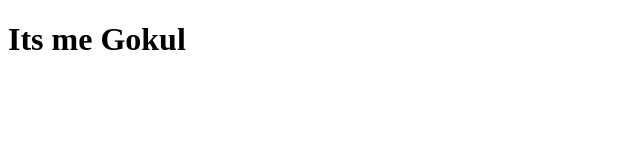
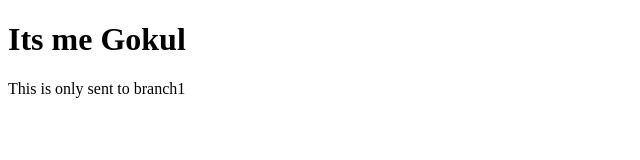
Before and after one commit to gokul7868/learn2, a plain HTML site: page index.html in a window 1280 px wide. Shown: the whole page, without its empty margins (0-640 px from the left). Drawn offline with Linux system fonts and the light colour scheme.

Commit message:
only branch1

```diff
--- a/index.html
+++ b/index.html
@@ -7,5 +7,8 @@
 </head>
 <body>
     <h1>Its me Gokul</h1>
+    <p>
+        This is only sent to branch1
+    </p>
 </body>
 </html>
```
